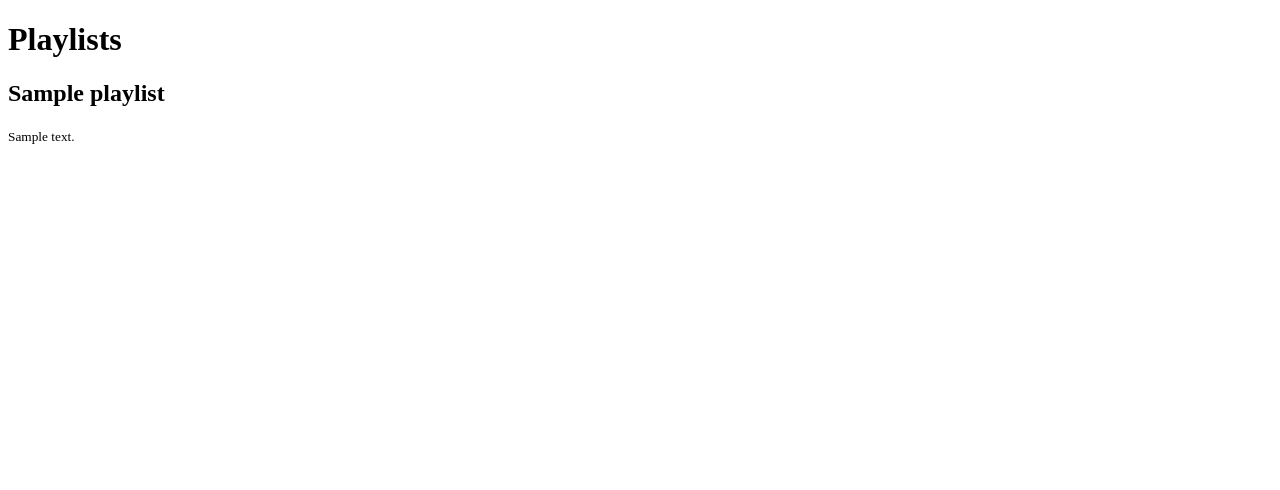
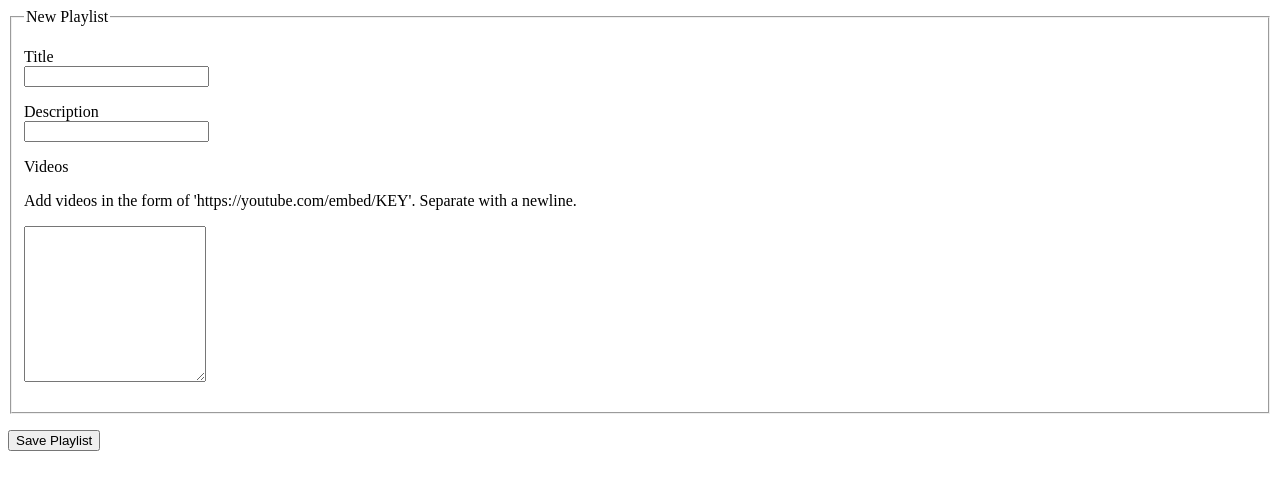
Before and after one commit to Beck-Haywood/playlister, a Flask app: page / in a window 1280 px wide. Shown: the top 490 px of the page. Run offline with Flask 2, Linux system fonts and the light colour scheme; a database or web service that is not in the repository returns one stand-in record (values such as "Sample title").

Commit message:
Users can create playlists

```diff
--- a/app.py
+++ b/app.py
@@ -1,4 +1,4 @@
-from flask import Flask, render_template
+from flask import Flask, render_template, request, redirect, url_for
 from pymongo import MongoClient
 
 client = MongoClient()
@@ -18,5 +18,21 @@ def playlists_index():
     """Show all playlists."""
     return render_template('playlists_index.html', playlists=playlists.find())
 
+@app.route('/playlists/new')
+def playlists_new():
+    """Create a new playlist."""
+    return render_template('playlists_new.html')
+
+@app.route('/playlists', methods=['POST'])
+def playlists_submit():
+    """Submit a new playlist."""
+    playlist = {
+        'title': request.form.get('title'),
+        'description': request.form.get('description'),
+        'videos': request.form.get('videos').split()
+    }
+    playlists.insert_one(playlist)
+    return redirect(url_for('playlists_index'))
+
 if __name__ == '__main__':
     app.run(debug=True)
--- a/templates/playlists_index.html
+++ b/templates/playlists_index.html
@@ -1,10 +1,33 @@
-<!-- templates/playlists_index.html -->
+<!-- templates/playlists_new.html -->
 {% extends 'base.html' %}
 
 {% block content %}
-    <h1>Playlists</h1>
-    {% for playlist in playlists %}
-        <h2>{{ playlist.title }}</h2>
-        <small>{{ playlist.description }}</small>
-    {% endfor %}
+<form method='POST' action='/playlists'>
+    <fieldset>
+        <legend>New Playlist</legend>
+        <!-- TITLE -->
+        <p>
+            <label for='playlist-title'>Title</label><br>
+            <input id='playlist-title' type='text' name='title' />
+        </p>
+
+        <!-- DESCRIPTION -->
+        <p>
+            <label for='description'>Description</label><br>
+            <input id='description' type='text' name='description' />
+        </p>
+
+        <!-- VIDEO LINKS -->
+        <p>
+            <label for='playlist-videos'>Videos</label><br>
+            <p>Add videos in the form of 'https://youtube.com/embed/KEY'. Separate with a newline.</p>
+            <textarea id='playlist-videos' name='videos' rows='10'></textarea>
+        </p>
+    </fieldset>
+
+    <!-- BUTTON -->
+    <p>
+        <button type='submit'>Save Playlist</button>
+    </p>
+</form>
 {% endblock %}
```
